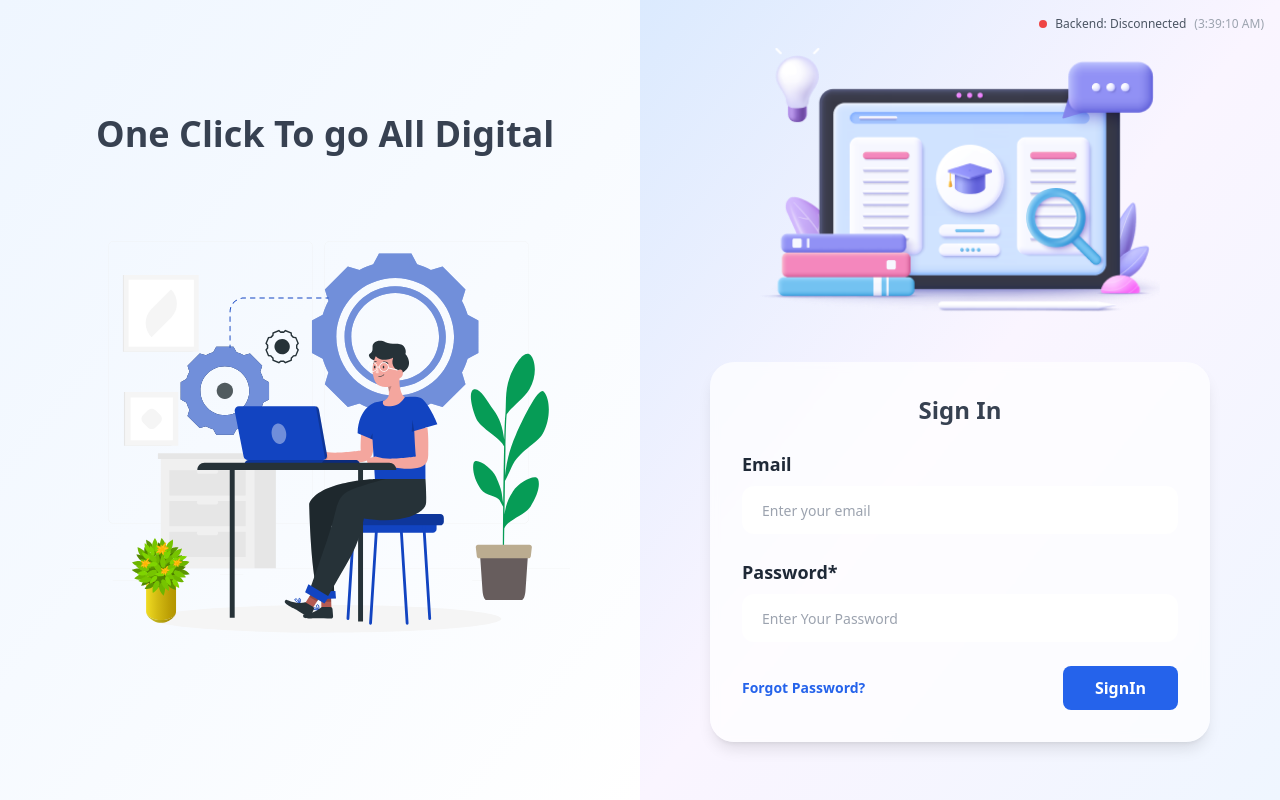
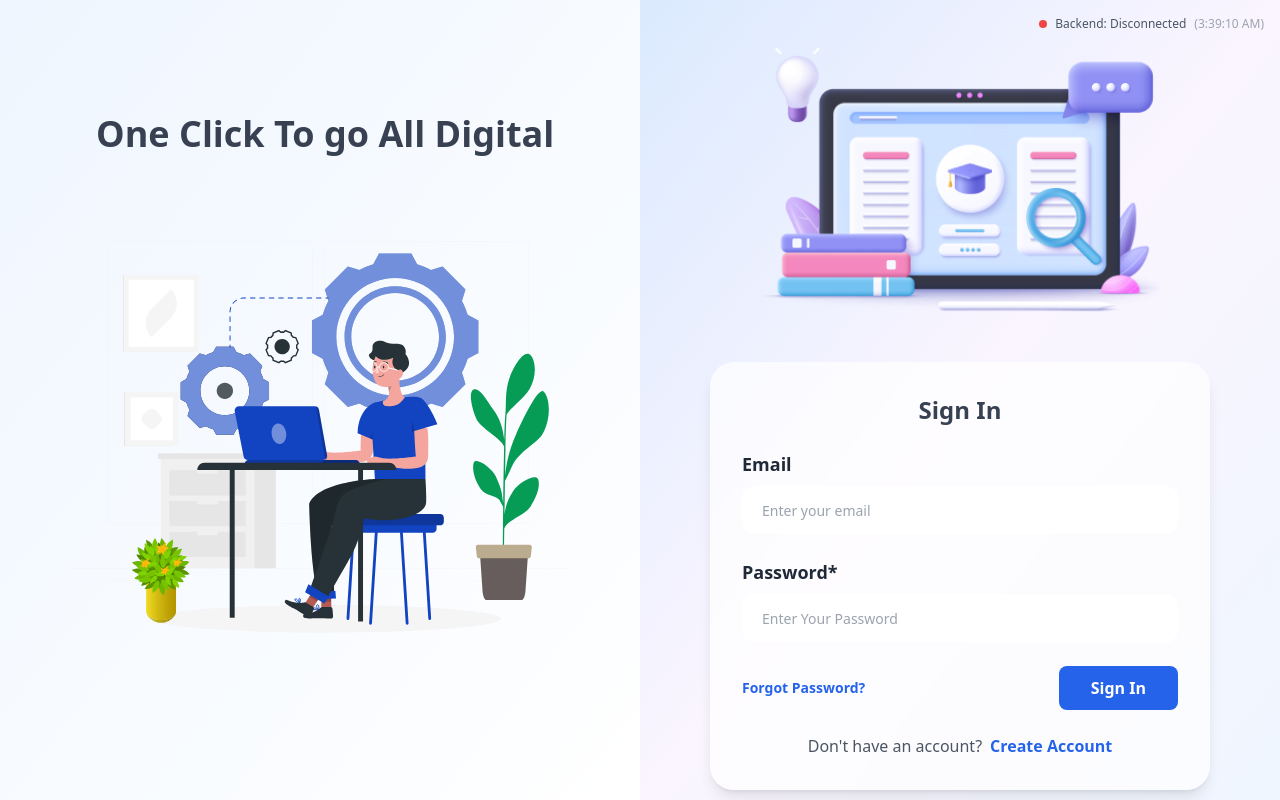
Before and after one commit to RohitGhosh07/SaaSAdminDashboard-main, a React (Vite) app: page / in a window 1280 px wide. Built offline with nearby package versions, Linux system fonts and the light colour scheme; no server answers.

Commit message:
feat: add registration functionality to SignIn component and update AuthContext

```diff
--- a/src/contexts/AuthContext.tsx
+++ b/src/contexts/AuthContext.tsx
@@ -4,6 +4,7 @@ import { authAPI, User, SignInResponse } from '../services/api';
 interface AuthContextType {
   user: User | null;
   login: (email: string, password: string) => Promise<void>;
+  register: (email: string, name: string, password: string) => Promise<User>;
   logout: () => void;
   isLoading: boolean;
   isAuthenticated: boolean;
@@ -63,6 +64,10 @@ export const AuthProvider: React.FC<AuthProviderProps> = ({ children }) => {
     }
   };
 
+  const register = async (email: string, name: string, password: string) => {
+    return await authAPI.register(email, name, password);
+  };
+
   const logout = () => {
     localStorage.removeItem('access_token');
     localStorage.removeItem('user');
@@ -76,6 +81,7 @@ export const AuthProvider: React.FC<AuthProviderProps> = ({ children }) => {
       value={{
         user,
         login,
+        register,
         logout,
         isLoading,
         isAuthenticated,
--- a/src/screens/SignIn/SignIn.tsx
+++ b/src/screens/SignIn/SignIn.tsx
@@ -5,16 +5,21 @@ import { BackendStatus } from "../../components/BackendStatus";
 
 export const SignIn = (): JSX.Element => {
   const navigate = useNavigate();
-  const { login } = useAuth();
+  const { login, register } = useAuth();
+  const [isSignUp, setIsSignUp] = useState(false);
   const [email, setEmail] = useState("");
   const [password, setPassword] = useState("");
+  const [name, setName] = useState("");
+  const [confirmPassword, setConfirmPassword] = useState("");
   const [loading, setLoading] = useState(false);
   const [error, setError] = useState("");
+  const [success, setSuccess] = useState("");
 
   const handleSignIn = async (e: React.FormEvent) => {
     e.preventDefault();
     setLoading(true);
     setError("");
+    setSuccess("");
 
     try {
       await login(email, password);
@@ -24,6 +29,54 @@ export const SignIn = (): JSX.Element => {
     } finally {
       setLoading(false);
     }
+  };
+
+  const handleSignUp = async (e: React.FormEvent) => {
+    e.preventDefault();
+    setLoading(true);
+    setError("");
+    setSuccess("");
+
+    // Validate passwords match
+    if (password !== confirmPassword) {
+      setError("Passwords do not match.");
+      setLoading(false);
+      return;
+    }
+
+    // Validate password length
+    if (password.length < 6) {
+      setError("Password must be at least 6 characters long.");
+      setLoading(false);
+      return;
+    }
+
+    try {
+      await register(email, name, password);
+      setSuccess("Account created successfully! You can now sign in.");
+      // Clear form and switch to sign-in mode
+      setName("");
+      setPassword("");
+      setConfirmPassword("");
+      setTimeout(() => {
+        setIsSignUp(false);
+        setSuccess("");
+      }, 2000);
+    } catch (err: any) {
+      setError(err.response?.data?.detail || "Registration failed. Please try again.");
+    } finally {
+      setLoading(false);
+    }
+  };
+
+  const toggleMode = () => {
+    setIsSignUp(!isSignUp);
+    setError("");
+    setSuccess("");
+    setEmail("");
+    setPassword("");
+    setName("");
+    setConfirmPassword("");
   };
 
   return (
@@ -53,7 +106,7 @@ export const SignIn = (): JSX.Element => {
 
         <div className="bg-white/70 backdrop-blur-sm rounded-3xl p-8 w-[500px] shadow-lg">
           <h2 className="text-2xl font-semibold text-gray-700 text-center mb-6">
-            Sign In
+            {isSignUp ? "Create Account" : "Sign In"}
           </h2>
 
           {error && (
@@ -62,7 +115,33 @@ export const SignIn = (): JSX.Element => {
             </div>
           )}
 
-          <form onSubmit={handleSignIn}>
+          {success && (
+            <div className="mb-4 p-3 bg-green-100 border border-green-400 text-green-700 rounded-lg">
+              {success}
+            </div>
+          )}
+
+          <form onSubmit={isSignUp ? handleSignUp : handleSignIn}>
+            {isSignUp && (
+              <div className="mb-6">
+                <label
+                  htmlFor="name"
+                  className="block text-gray-800 font-semibold text-lg mb-2"
+                >
+                  Full Name
+                </label>
+                <input
+                  id="name"
+                  type="text"
+                  placeholder="Enter your full name"
+                  value={name}
+                  onChange={(e) => setName(e.target.value)}
+                  className="w-full h-12 bg-white/80 rounded-xl border-0 px-5 text-sm text-gray-600 placeholder:text-gray-400 focus:outline-none focus:ring-2 focus:ring-blue-400"
+                  required
+                />
+              </div>
+            )}
+
             <div className="mb-6">
               <label
                 htmlFor="email"
@@ -86,32 +165,78 @@ export const SignIn = (): JSX.Element => {
                 htmlFor="password"
                 className="block text-gray-800 font-semibold text-lg mb-2"
               >
-                Password*
+                Password{isSignUp ? " (min 6 characters)" : "*"}
               </label>
               <input
                 id="password"
                 type="password"
-                placeholder="Enter Your Password"
+                placeholder={isSignUp ? "Create a password (min 6 characters)" : "Enter Your Password"}
                 value={password}
                 onChange={(e) => setPassword(e.target.value)}
                 className="w-full h-12 bg-white/80 rounded-xl border-0 px-5 text-sm text-gray-600 placeholder:text-gray-400 focus:outline-none focus:ring-2 focus:ring-blue-400"
                 required
+                minLength={isSignUp ? 6 : undefined}
               />
             </div>
 
+            {isSignUp && (
+              <div className="mb-4">
+                <label
+                  htmlFor="confirmPassword"
+                  className="block text-gray-800 font-semibold text-lg mb-2"
+                >
+                  Confirm Password
+                </label>
+                <input
+                  id="confirmPassword"
+                  type="password"
+                  placeholder="Confirm your password"
+                  value={confirmPassword}
+                  onChange={(e) => setConfirmPassword(e.target.value)}
+                  className="w-full h-12 bg-white/80 rounded-xl border-0 px-5 text-sm text-gray-600 placeholder:text-gray-400 focus:outline-none focus:ring-2 focus:ring-blue-400"
+                  required
+                />
+              </div>
+            )}
+
             <div className="flex justify-between items-center mt-6">
-              <button type="button" className="text-blue-600 font-semibold text-sm hover:underline">
-                Forgot Password?
-              </button>
+              {!isSignUp ? (
+                <button type="button" className="text-blue-600 font-semibold text-sm hover:underline">
+                  Forgot Password?
+                </button>
+              ) : (
+                <div></div>
+              )}
               <button
                 type="submit"
                 disabled={loading}
                 className="bg-blue-600 text-white px-8 py-2.5 rounded-lg font-semibold hover:bg-blue-700 transition-colors disabled:opacity-50 disabled:cursor-not-allowed"
               >
-                {loading ? "Signing In..." : "SignIn"}
+                {loading
+                  ? isSignUp
+                    ? "Creating Account..."
+                    : "Signing In..."
+                  : isSignUp
+                  ? "Create Account"
+                  : "Sign In"
+                }
               </button>
             </div>
           </form>
+
+          <div className="mt-6 text-center">
+            <p className="text-gray-600">
+              {isSignUp ? "Already have an account?" : "Don't have an account?"}
+              <button
+                type="button"
+                onClick={toggleMode}
+                className="ml-2 text-blue-600 font-semibold hover:underline"
+                disabled={loading}
+              >
+                {isSignUp ? "Sign In" : "Create Account"}
+              </button>
+            </p>
+          </div>
         </div>
       </div>
     </div>
```
